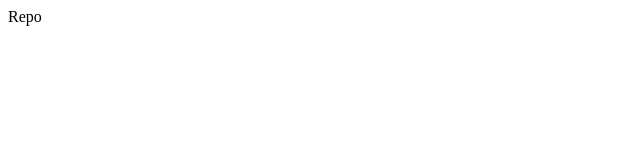
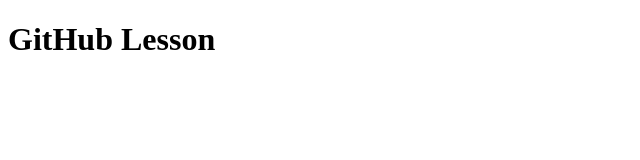
Before and after one commit to ModernDevsAcademy/Basic-Git-Version-Control, a plain HTML site: page index.html in a window 1280 px wide. Shown: the whole page, without its empty margins (0-640 px from the left). Drawn offline with Linux system fonts and the light colour scheme.

Commit message:
Add h1 heading

```diff
--- a/index.html
+++ b/index.html
@@ -11,7 +11,7 @@
 
 <body>
 
-    Repo
+    <h1>GitHub Lesson</h1>
 
 </body>
 
```
